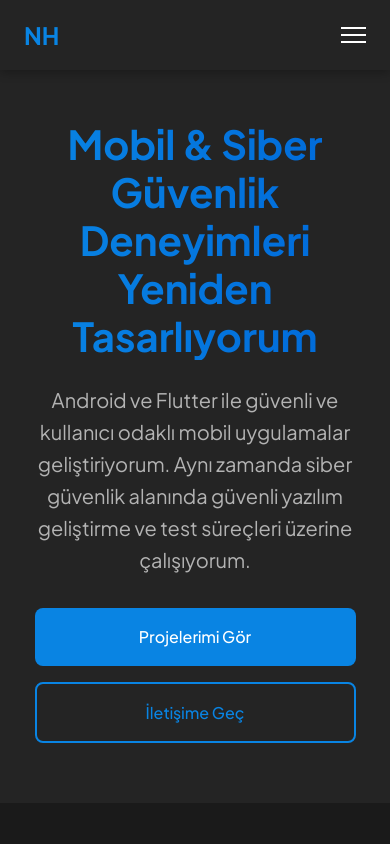
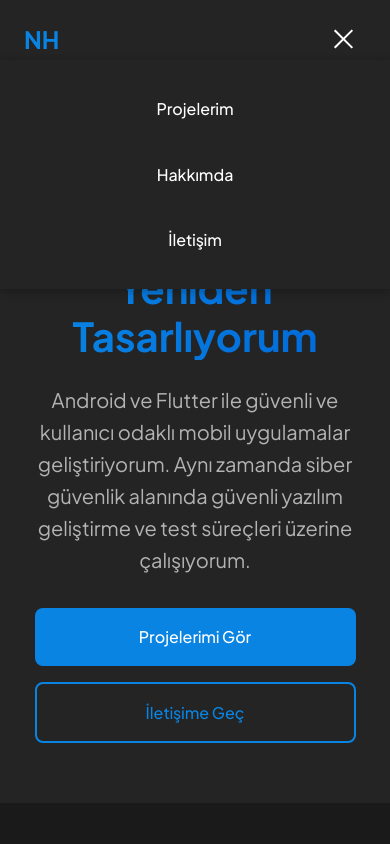
Before and after one commit to nrlh10/nurimo.github.io, a plain HTML site: page index.html in a window 390 px wide. Both pictures are taken after a click on the button 353 px from the left and 35 px from the top of the page. Shown: the top 844 px of the page. Drawn offline with Linux system fonts and the light colour scheme.

Commit message:
Update styles.css

```diff
--- a/styles.css
+++ b/styles.css
@@ -20,7 +20,7 @@ html {
 }
 
 body {
-  font-family: 'Plus Jakarta Sans', sans-serif;
+  font-family: "Plus Jakarta Sans", sans-serif;
   color: var(--text-primary);
   line-height: 1.6;
   background-color: var(--bg-primary);
@@ -74,6 +74,45 @@ body {
 
 .mobile-menu-btn {
   display: none;
+  background: none;
+  border: none;
+  cursor: pointer;
+  padding: 10px;
+  z-index: 1001;
+}
+
+.mobile-menu-btn span {
+  display: block;
+  width: 25px;
+  height: 2px;
+  background-color: var(--text-primary);
+  margin: 5px 0;
+  transition: 0.3s;
+}
+
+.mobile-menu {
+  display: none;
+}
+
+.nav-links {
+  display: flex;
+  align-items: center;
+}
+
+.nav-links.active {
+  display: flex;
+}
+
+.mobile-menu-btn.active span:nth-child(1) {
+  transform: rotate(45deg) translate(5px, 5px);
+}
+
+.mobile-menu-btn.active span:nth-child(2) {
+  opacity: 0;
+}
+
+.mobile-menu-btn.active span:nth-child(3) {
+  transform: rotate(-45deg) translate(5px, -5px);
 }
 
 /* Hero Section */
@@ -92,7 +131,11 @@ body {
   font-size: 3.5rem;
   line-height: 1.2;
   margin-bottom: 1.5rem;
-  background: linear-gradient(to right, var(--accent-color), var(--accent-hover));
+  background: linear-gradient(
+    to right,
+    var(--accent-color),
+    var(--accent-hover)
+  );
   -webkit-background-clip: text;
   background-clip: text;
   color: transparent;
@@ -112,7 +155,8 @@ body {
 }
 
 /* Buttons */
-.btn-primary, .btn-secondary {
+.btn-primary,
+.btn-secondary {
   padding: 1rem 2rem;
   border-radius: 8px;
   font-weight: 500;
@@ -130,7 +174,8 @@ body {
   color: var(--accent-color);
 }
 
-.btn-primary:hover, .btn-secondary:hover {
+.btn-primary:hover,
+.btn-secondary:hover {
   transform: translateY(-2px);
 }
 
@@ -345,24 +390,31 @@ footer .container {
 
 /* Responsive Design */
 @media (max-width: 768px) {
+  .mobile-menu-btn {
+    display: block;
+  }
+
   .nav-links {
     display: none;
+    flex-direction: column;
+    position: absolute;
+    top: 60px;
+    left: 0;
+    width: 100%;
+    background: var(--bg-secondary);
+    padding: 1rem 0;
+    box-shadow: 0 2px 10px rgba(0, 0, 0, 0.3);
   }
 
-  .mobile-menu-btn {
-      display: block;
-      background: none;
-      border: none;
-      cursor: pointer;
+  .nav-links.active {
+    display: flex;
   }
 
-  .mobile-menu-btn span {
-      display: block;
-      width: 25px;
-      height: 2px;
-      background-color: var(--text-primary);
-      margin: 5px 0;
-      transition: 0.3s;
+  .nav-links a {
+    margin: 10px 0;
+    padding: 10px 20px;
+    width: 100%;
+    text-align: center;
   }
 
   .hero h1 {
@@ -396,7 +448,9 @@ footer .container {
     padding: 120px 0 60px;
   }
 
-  .work, .about, .contact {
+  .work,
+  .about,
+  .contact {
     padding: 60px 0;
   }
 
```
Lines whose indentation alone changed are shown as unchanged.
